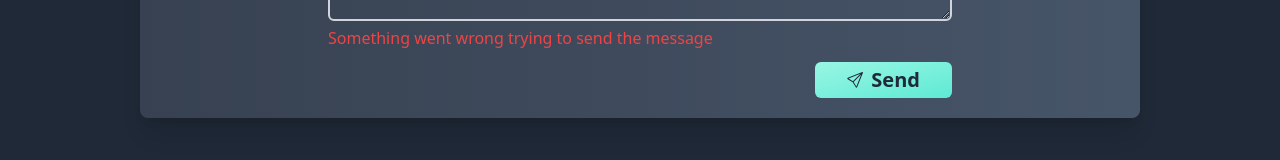
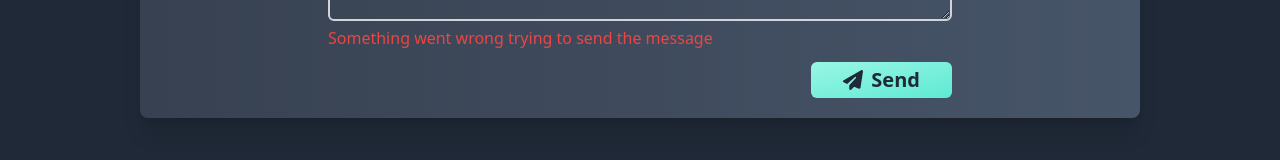
Before and after one commit to pumbas600/E-Portfolio, a Next.js app: page / in a window 1280 px wide. Both pictures are taken after typing "name@example.com", "Sample", "Sample" into the empty fields and a click on the button "Send". Shown: the part 8776-8936 px from the top of the page. Built offline with nearby package versions, Linux system fonts and the light colour scheme.

Commit message:
refactor: :recycle: Replace inline-svgs with font awesome icons

```diff
--- a/components/HomePage/ContactMe.tsx
+++ b/components/HomePage/ContactMe.tsx
@@ -1,9 +1,11 @@
-import React, { useState } from 'react';
+import { useState } from 'react';
 import Title from '../Utils/Title';
 import LabelledInput from '../Utils/LabelledInput';
 import InputField from '../Utils/InputField';
 import { CSSTransition } from 'react-transition-group';
 import Card from '../Utils/Card';
+import { FontAwesomeIcon } from '@fortawesome/react-fontawesome';
+import { faCircleNotch, faEnvelopeCircleCheck, faPaperPlane } from '@fortawesome/free-solid-svg-icons';
 
 type SendingState = 'UNSENT' | 'SENDING' | 'SENT';
 
@@ -142,42 +144,15 @@ const ContactMe: React.FC = () => {
 			case 'UNSENT':
 				return (
 					<>
-						<svg
-							xmlns="http://www.w3.org/2000/svg"
-							width="16"
-							height="16"
-							fill="currentColor"
-							className="bi bi-send"
-							viewBox="0 0 16 16"
-						>
-							<path d="M15.854.146a.5.5 0 0 1 .11.54l-5.819 14.547a.75.75 0 0 1-1.329.124l-3.178-4.995L.643 7.184a.75.75 0 0 1 .124-1.33L15.314.037a.5.5 0 0 1 .54.11ZM6.636 10.07l2.761 4.338L14.13 2.576 6.636 10.07Zm6.787-8.201L1.591 6.602l4.339 2.76 7.494-7.493Z" />
-						</svg>
+						<FontAwesomeIcon icon={faPaperPlane} />
 						<div className="ml-2">Send</div>
 					</>
 				);
 			case 'SENDING':
 				return (
+					//"animate-spin -ml-1 mr-3 h-5 w-5 text-white"
 					<>
-						<svg
-							className="animate-spin -ml-1 mr-3 h-5 w-5 text-white"
-							xmlns="http://www.w3.org/2000/svg"
-							fill="none"
-							viewBox="0 0 24 24"
-						>
-							<circle
-								className="opacity-25"
-								cx="12"
-								cy="12"
-								r="10"
-								stroke="currentColor"
-								strokeWidth="4"
-							></circle>
-							<path
-								className="opacity-75"
-								fill="currentColor"
-								d="M4 12a8 8 0 018-8V0C5.373 0 0 5.373 0 12h4zm2 5.291A7.962 7.962 0 014 12H0c0 3.042 1.135 5.824 3 7.938l3-2.647z"
-							></path>
-						</svg>
+						<FontAwesomeIcon icon={faCircleNotch} spin />
 						<div className="ml-2">Sending</div>
 					</>
 				);
@@ -211,17 +186,7 @@ const ContactMe: React.FC = () => {
 				>
 					<div className={`w-full py-5 px-10 ${SEND_BUTTON_STYLE}`}>
 						<div className="text-2xl font-bold flex flex-row items-center">
-							<svg
-								xmlns="http://www.w3.org/2000/svg"
-								width="16"
-								height="16"
-								fill="currentColor"
-								className="bi bi-send-check-fill"
-								viewBox="0 0 16 16"
-							>
-								<path d="M15.964.686a.5.5 0 0 0-.65-.65L.767 5.855H.766l-.452.18a.5.5 0 0 0-.082.887l.41.26.001.002 4.995 3.178 1.59 2.498C8 14 8 13 8 12.5a4.5 4.5 0 0 1 5.026-4.47L15.964.686Zm-1.833 1.89L6.637 10.07l-.215-.338a.5.5 0 0 0-.154-.154l-.338-.215 7.494-7.494 1.178-.471-.47 1.178Z" />
-								<path d="M16 12.5a3.5 3.5 0 1 1-7 0 3.5 3.5 0 0 1 7 0Zm-1.993-1.679a.5.5 0 0 0-.686.172l-1.17 1.95-.547-.547a.5.5 0 0 0-.708.708l.774.773a.75.75 0 0 0 1.174-.144l1.335-2.226a.5.5 0 0 0-.172-.686Z" />
-							</svg>
+							<FontAwesomeIcon icon={faEnvelopeCircleCheck} />
 							<div className="ml-2">Sent!</div>
 						</div>
 						<div className="text-lg">Thank you for your message! :)</div>
```
